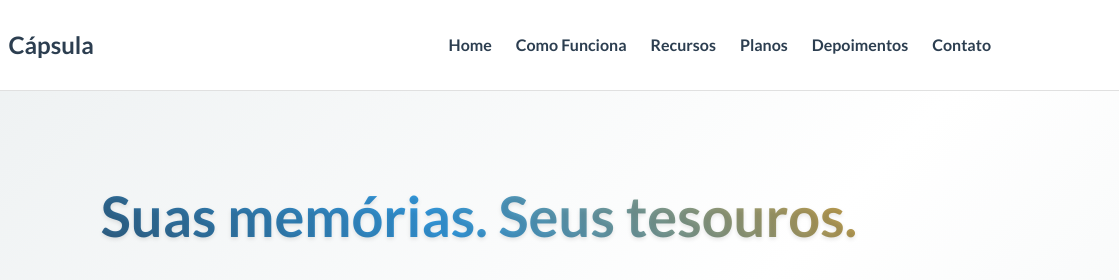
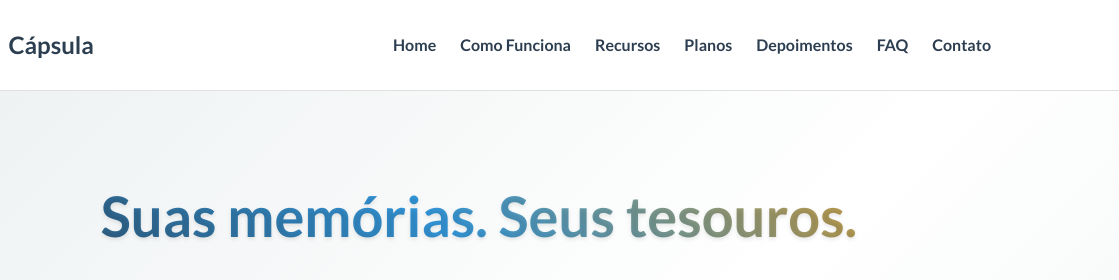
Before and after one commit to capsuladigitalmemorias/site-capsula, a plain HTML site: page index.html in a window 1280 px wide. Shown: the top 280 px of the page, 161-1280 px from the left. Drawn offline with Linux system fonts and the light colour scheme.

Commit message:
Adicionado FAQ no navbar

```diff
--- a/index.html
+++ b/index.html
@@ -23,6 +23,7 @@
                 <li><a href="#sobre">Recursos</a></li>
                 <li><a href="#planos-assinatura">Planos</a></li>
                 <li><a href="#depoimentos">Depoimentos</a></li>
+                <li><a href="#faq">FAQ</a></li>
                 <li><a href="#contato">Contato</a></li>
             </ul>
         </nav>
```
